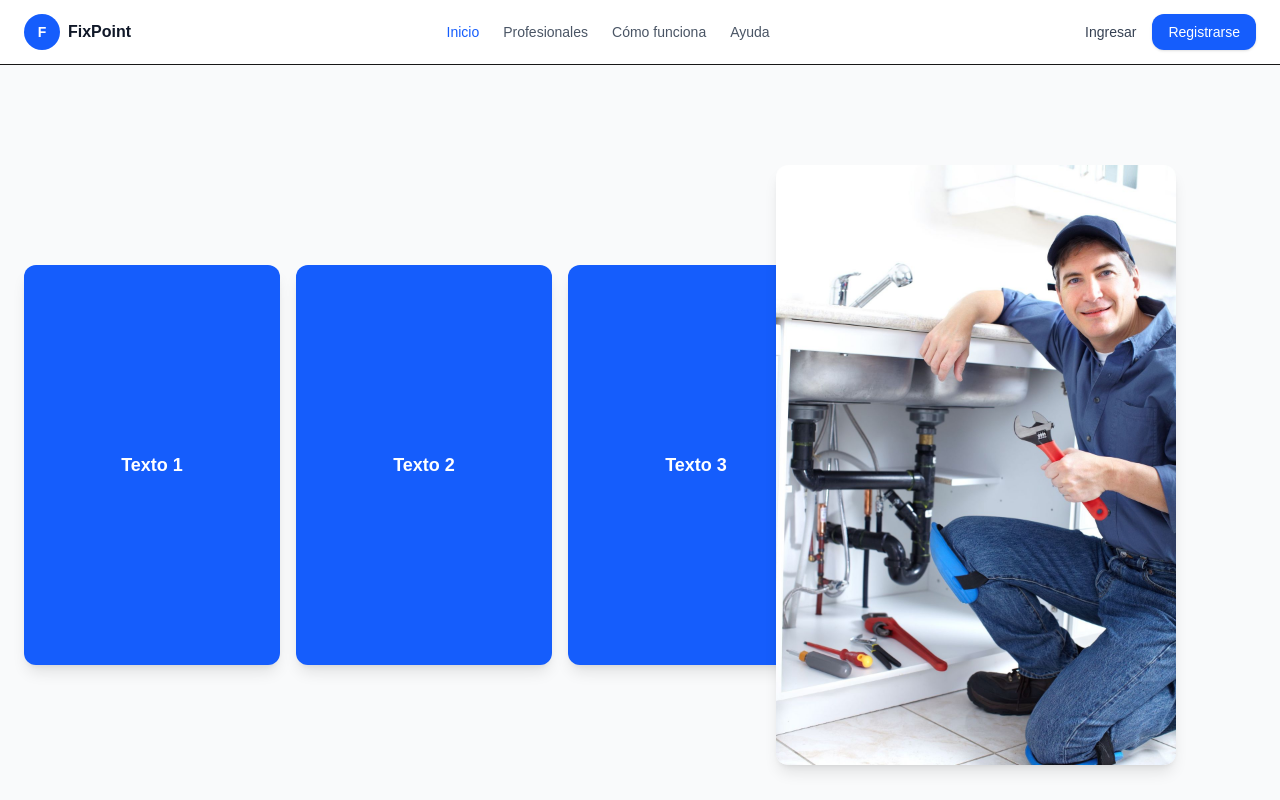
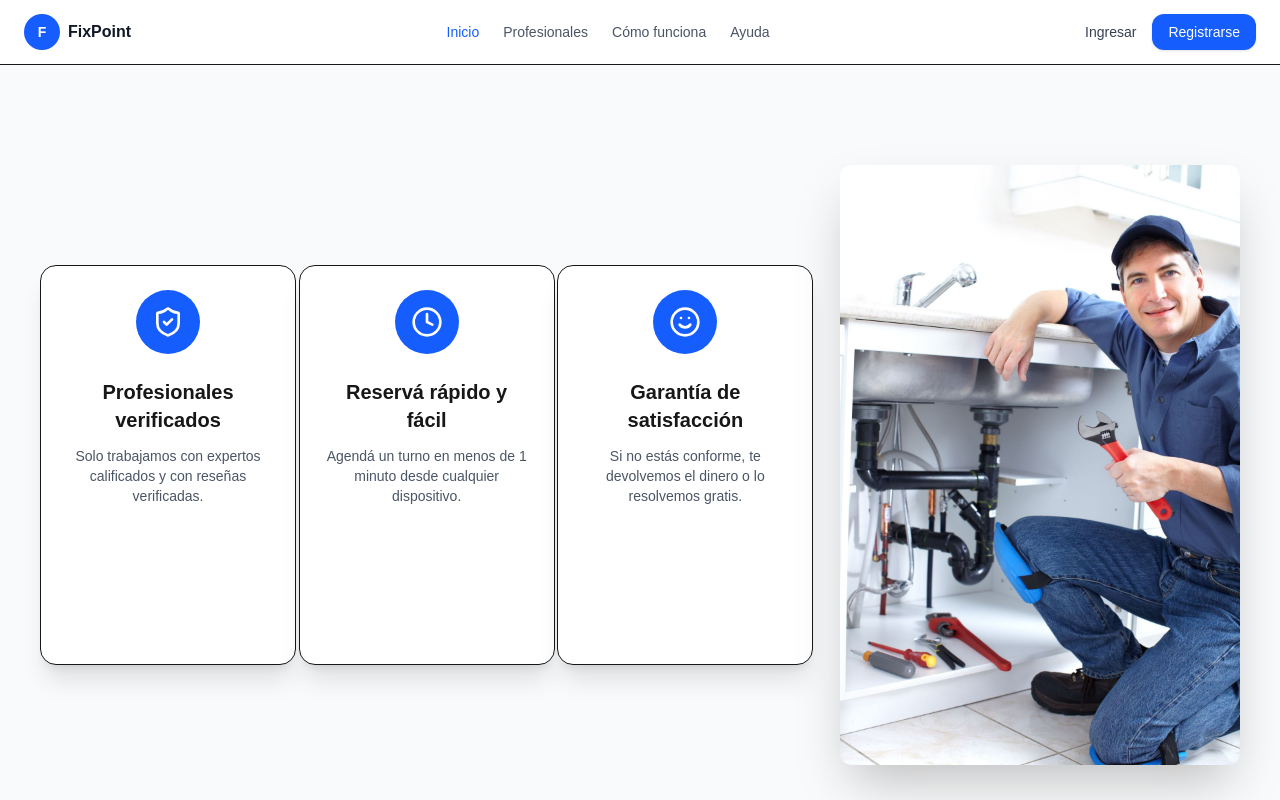
Before and after one commit to grupo63/fixPoint, a Next.js app in the folder front/: page / in a window 1280 px wide. Shown: the top 800 px of the page. Built offline with nearby package versions, Linux system fonts and the light colour scheme.

Commit message:
tarjetas animadas

```diff
--- a/front/package.json
+++ b/front/package.json
@@ -10,6 +10,8 @@
   },
   "dependencies": {
     "@hookform/resolvers": "^5.2.1",
+    "framer-motion": "^12.23.12",
+    "lucide-react": "^0.542.0",
     "next": "15.5.2",
     "react": "19.1.0",
     "react-dom": "19.1.0",
--- a/front/src/app/(views)/(publics)/(home)/page.tsx
+++ b/front/src/app/(views)/(publics)/(home)/page.tsx
@@ -1,31 +1,58 @@
+"use client";
+
 import Image from "next/image";
+import { ShieldCheck, Clock, Smile } from "lucide-react";
+import { motion } from "framer-motion";
+
+const benefits = [
+  {
+    title: "Profesionales verificados",
+    description: "Solo trabajamos con expertos calificados y con reseñas verificadas.",
+    icon: ShieldCheck,
+  },
+  {
+    title: "Reservá rápido y fácil",
+    description: "Agendá un turno en menos de 1 minuto desde cualquier dispositivo.",
+    icon: Clock,
+  },
+  {
+    title: "Garantía de satisfacción",
+    description: "Si no estás conforme, te devolvemos el dinero o lo resolvemos gratis.",
+    icon: Smile,
+  },
+];
 
 export default function Home() {
   return (
-    <main className="flex justify-center items-center h-screen p-6 bg-gray-50">
-
-      <div className="flex items-center gap-6 relative w-full justify-between">
-
-
-        <div className="flex gap-4">
-          <div className="w-64 h-[400px] rounded-xl bg-blue-600 flex items-center justify-center text-white shadow-lg">
-            <p className="text-lg font-semibold">Texto 1</p>
-          </div>
-          <div className="w-64 h-[400px] rounded-xl bg-blue-600 flex items-center justify-center text-white shadow-lg">
-            <p className="text-lg font-semibold">Texto 2</p>
-          </div>
-          <div className="w-64 h-[400px] rounded-xl bg-blue-600 flex items-center justify-center text-white shadow-lg">
-            <p className="text-lg font-semibold">Texto 3</p>
-          </div>
+    <main className="flex justify-center items-center h-screen p-10 bg-gray-50">
+      <div className="flex items-center gap-12 w-full justify-between max-w-7xl mx-auto">
+        {/* Tarjetas animadas */}
+        <div className="grid grid-cols-1 sm:grid-cols-3 gap-6">
+          {benefits.map(({ title, description, icon: Icon }, i) => (
+            <motion.div
+              key={i}
+              className="w-64 h-[400px] bg-white border rounded-2xl shadow-xl p-6 flex flex-col items-center text-center"
+              initial={{ opacity: 0, y: 40 }}
+              animate={{ opacity: 1, y: 0 }}
+              transition={{ delay: i * 0.2, duration: 0.5, type: "spring" }}
+              whileHover={{ scale: 1.05 }}
+            >
+              <div className="bg-blue-600 text-white p-4 rounded-full mb-6">
+                <Icon size={32} />
+              </div>
+              <h3 className="text-xl font-bold mb-3">{title}</h3>
+              <p className="text-sm text-gray-600">{description}</p>
+            </motion.div>
+          ))}
         </div>
 
-
+        {/* Imagen */}
         <Image
           src="/plomero.jpg"
           alt="Plomero trabajando"
           width={400}
           height={300}
-          className="absolute top-1/2 right-20 -translate-y-1/2 rounded-xl shadow-lg"
+          className="rounded-xl shadow-2xl object-cover"
         />
       </div>
     </main>
```
Also changed, not shown: 1 other file (tests, documents, lock files or other folders).
